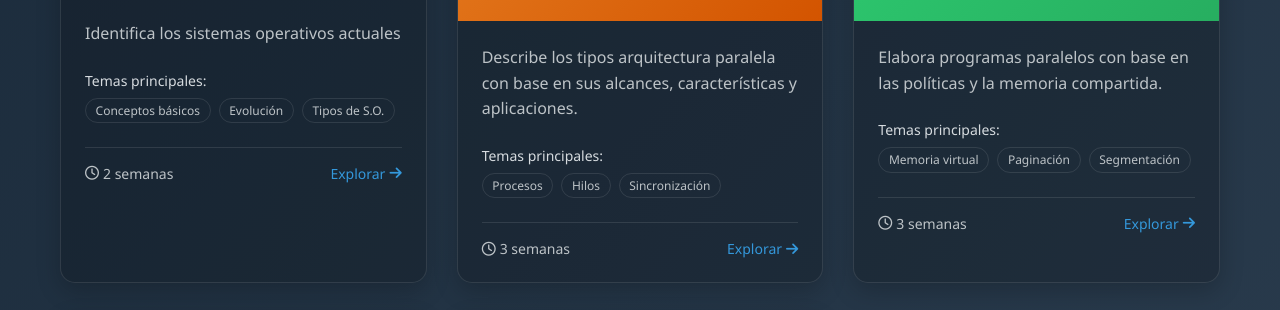
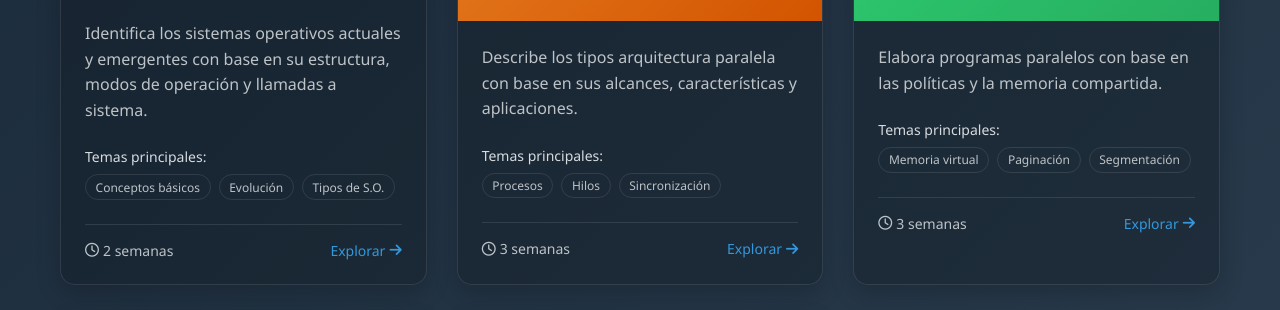
Before and after one commit to EscomISR/Libro-C-mputo-_-Paralelo, a plain HTML site: page Unidades.html in a window 1280 px wide. Shown: the part 461-771 px from the top of the page. Drawn offline with Linux system fonts and the light colour scheme.

Commit message:
Update Unidades.html

```diff
--- a/Unidades.html
+++ b/Unidades.html
@@ -486,7 +486,7 @@
         // Script para generar tarjetas de unidades (CORREGIDO)
         document.addEventListener('DOMContentLoaded', () => {
             const units = [
-                { id: 1, title: "Unidad I", subtitle: "Acercamiento al cómputo paralelo", description: "Identifica los sistemas operativos actuales", icon: "fa-book-open", duration: "2 semanas", topics: ["Conceptos básicos", "Evolución", "Tipos de S.O."] },
+                { id: 1, title: "Unidad I", subtitle: "Acercamiento al cómputo paralelo", description: "Identifica los sistemas operativos actuales y emergentes con base en su estructura, modos de operación y llamadas a sistema.", icon: "fa-book-open", duration: "2 semanas", topics: ["Conceptos básicos", "Evolución", "Tipos de S.O."] },
                 { id: 2, title: "Unidad II", subtitle: "Diseño y análisis de programas paralelos", description: "Describe los tipos arquitectura paralela con base en sus alcances, características y aplicaciones.", icon: "fa-cogs", duration: "3 semanas", topics: ["Procesos", "Hilos", "Sincronización"] },
                 { id: 3, title: "Unidad III", subtitle: "Programación paralela en sistemas de memoria compartida", description: "Elabora programas paralelos con base en las políticas y la memoria compartida.", icon: "fa-memory", duration: "3 semanas", topics: ["Memoria virtual", "Paginación", "Segmentación"] },
                 { id: 4, title: "Unidad IV", subtitle: "Programación paralela en sistemas distribuidos", description: "Elabora programas paralelos con base en las políticas y la memoria distribuida.", icon: "fa-folder-open", duration: "2 semanas", topics: ["Estructura", "Implementación", "Optimización"] },
```
